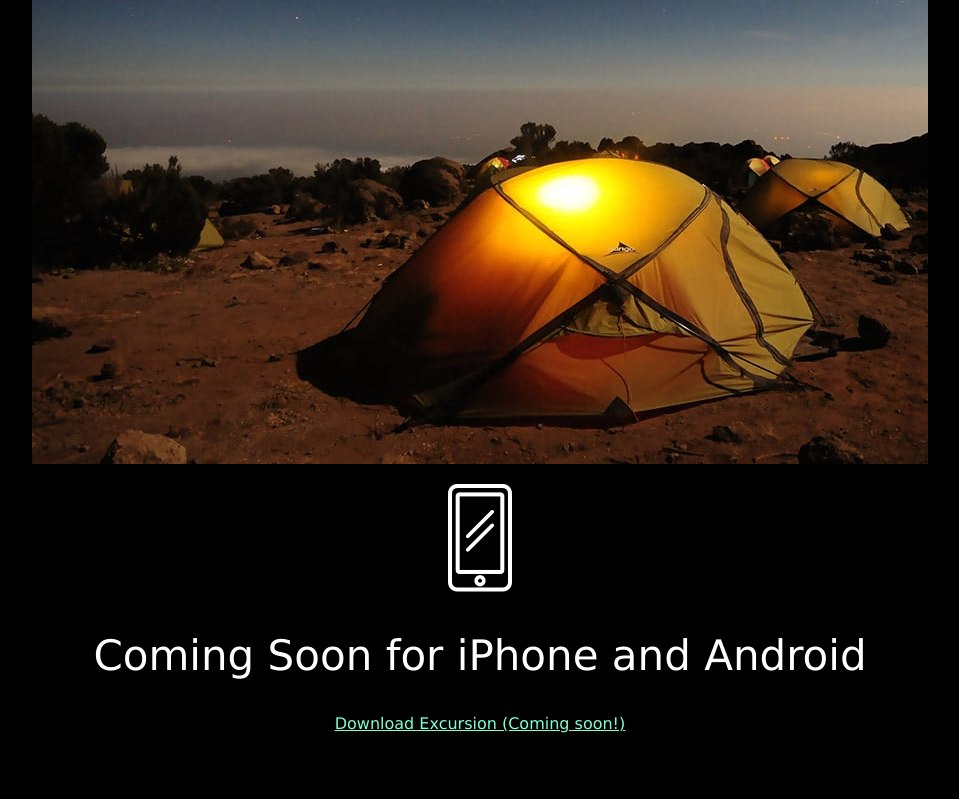
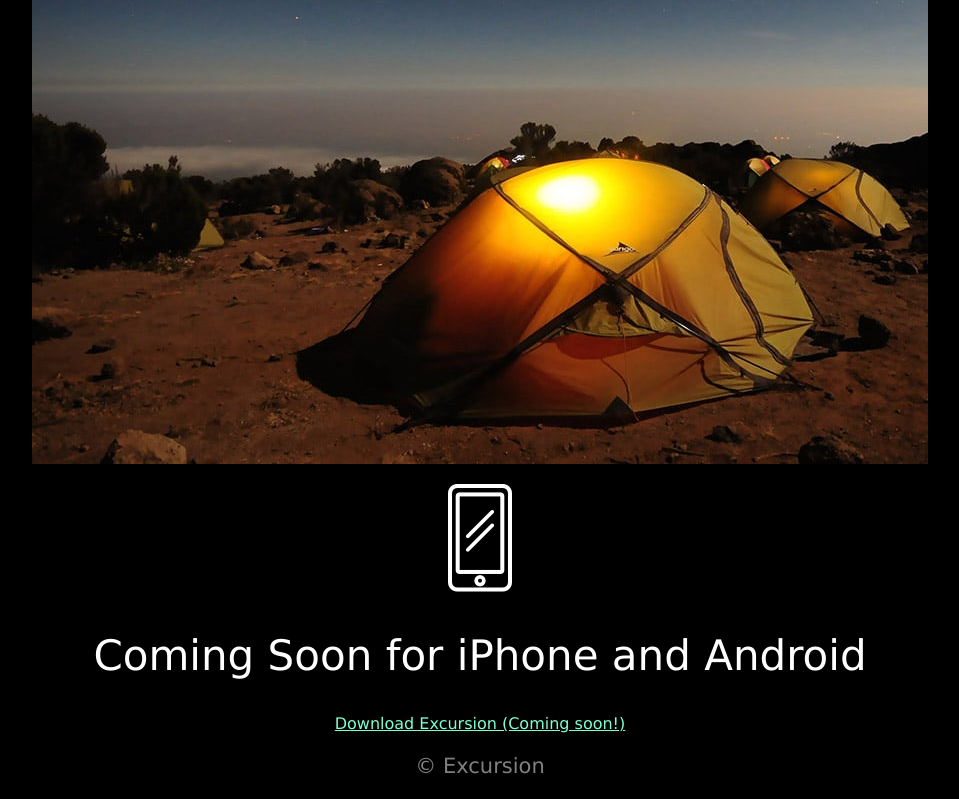
Before and after one commit to toniogonal/excursion, a plain HTML site: page index.html in a window 1280 px wide. Shown: the part 548-1347 px from the top of the page, without its empty margins (160-1119 px from the left). Before the commit the page ends 1297 px from the top, so only its background shows below. Drawn offline with Linux system fonts and the light colour scheme.

Commit message:
Create footer

```diff
--- a/index.html
+++ b/index.html
@@ -18,5 +18,7 @@
     <p><img src="./resources/images/Cellphone icon.png" alt="Cellphone"></p>
     <h2 class="header--secondary">Coming Soon for iPhone and Android</h2>
     <p><a href="#" class="link--cta">Download Excursion (Coming soon!)</a></p>
+    <p class="footer">© Excursion</p>
+
 </body>
 </html>
--- a/resources/css/style.css
+++ b/resources/css/style.css
@@ -27,3 +27,8 @@ body{
     color: aquamarine;
     font-size: 16px;
 }
+
+.footer{
+    color: grey;
+    font-size: 21px;
+}
```
